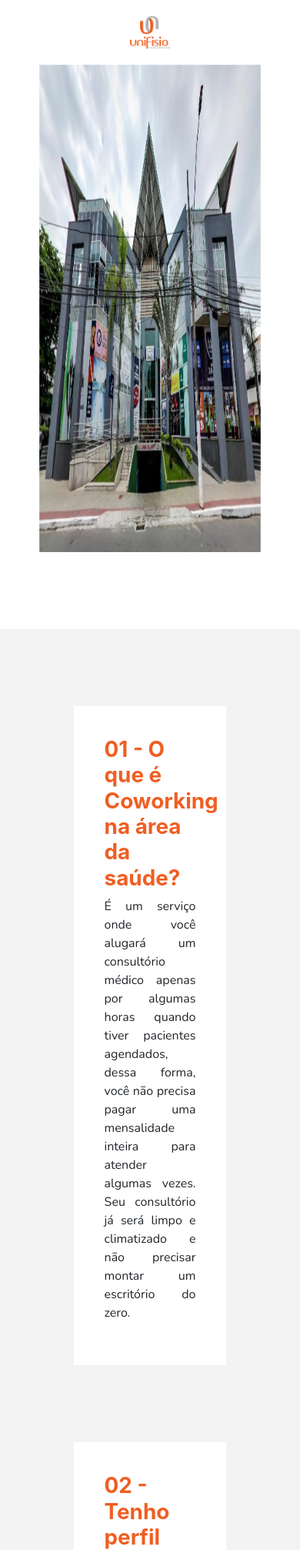
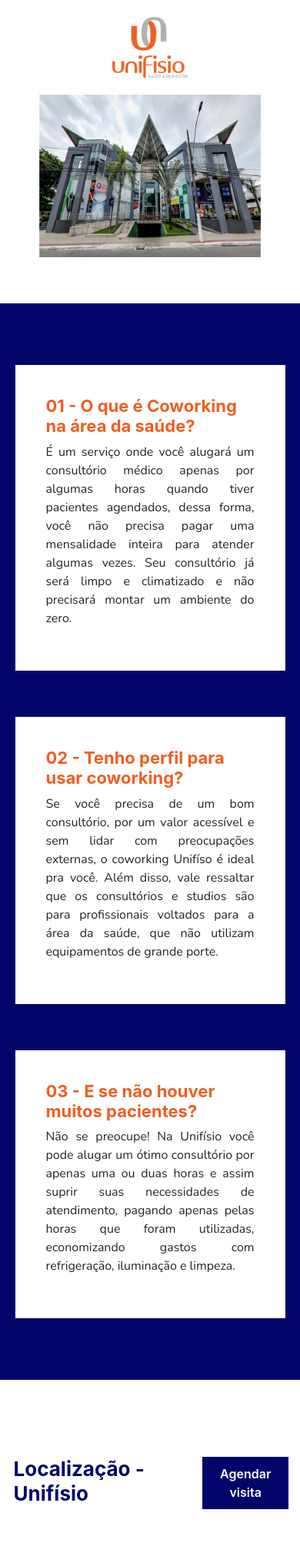
Before and after one commit to BDPorganization/unifisio, a PHP site: page /src/views/paginaInicial.html in a window 390 px wide. Shown: the part 169-2182 px from the top of the page at 77% size. Run offline with PHP 8.4, Linux system fonts and the light colour scheme; some libraries are stand-ins or nearby versions.

Commit message:
comit final do index responsivo

```diff
--- a/public/css/index.css
+++ b/public/css/index.css
@@ -1,54 +1,44 @@
 @import url('../css/style.css');
 
-.pagina-inicial{
-    width: 100%;
-    padding-bottom: 100px;
-    display: flex;
-    justify-content: center;
-    align-items: center;
-    flex-wrap: wrap;
-}
-.pagina-inicial > h1{
-    color: #009de0;
-    font-weight: 700;
-    font-size: 48px;
-}
-.pagina-inicial > div{
-    width: 100%;
-    display: flex;
-    flex-wrap: wrap;
-    align-items: center;
-    justify-content: center;
-}
-.imagem-shopping{
-    width: 20%;
-    height: 20%;
-    margin: 20px 0px;
-}
-.div-explicacao{
-    width: 100%;
-    padding: 50px 0px;
-    display: flex;
-    flex-wrap: wrap;
-    align-items: center;
-    justify-content: center;
-    background-color: #f3f3f3;
+.pagina-inicial{ width: 100%;padding-bottom: 100px;display: flex;justify-content: center;align-items: center;flex-wrap: wrap;}
+.pagina-inicial > h1{color: #009de0;font-weight: 700;font-size: 48px;}
+.pagina-inicial > div{width: 100%;display: flex;flex-wrap: wrap;align-items: center;justify-content: center;}
+.imagem-logo-index{width: 20%;height: 20%;margin: 20px 0px;}
+.div-explicacao{width: 100%;padding: 50px 0px;display: flex;flex-wrap: wrap;align-items: center;justify-content: center;background-color: #f3f3f3;}
+.div-explicacao div{width: 60%;padding: 60px 80px;margin: 30px 0px;background-color: #fff;}
+.div-explicacao h1{font-weight: 700;color: #f05e22; font-size: 36px;}
+.div-explicacao p{text-align: justify;font-weight: 500;font-family: nunito;}
+.div-localizacao{background-color:#fff;display:flex;justify-content:space-evenly;flex-wrap:wrap;width:100%;padding:100px 0px;color:#01056a;}
+.div-localizacao-titulo{width: 100%;display: flex;justify-content: center;flex-wrap: wrap;color: #01056a;margin-bottom: 70px;}
+.div-localizacao-titulo h1{font-weight: 700;width: 30%;}
+.div-localizacao-titulo button{padding: 20px 35px;border: none;font-size: 18px;font-weight: 600;color: #fff;background-color: #01056a;}
+.div-localizacao-titulo > div{width: 40%;text-align: end;}
+.div-localizacao p{font-size: 18px;margin: 12px 0px;color:rgb(79, 79, 79, 0.7);}
+.div-localizacao p i{font-size: 20px;margin: 12px 0px;color:#01056a;margin-right: 10px;}
+.carrosel-index{width: 75%;}
+
+@media screen and (min-width: 600px) and (max-width: 1020px) {
+    .imagem-logo-index{width: 35%;height: 5%;margin: 20px 0px;}
+    .div-explicacao{padding: 10px 0px;}
+    .div-explicacao h1{font-weight: 700;font-size: 24px;}
+    .div-explicacao div{width: 90%;padding: 40px;margin: 30px 0px;}
+    .div-localizacao-titulo h1{font-weight: 700;width: 56%; margin: 0px 15px;}
+    .div-localizacao-titulo button{padding: 10px 25px;font-size: 16px;}
+    .div-localizacao-titulo > div{width: 35%;text-align: end;padding: 0px 15px;}
+    .carrosel-index{width: 85%;}
+    iframe{margin: 0px 20px 20px 20px;}
 }
 
-.div-explicacao  div{
-    width: 51%;
-    padding: 40px;
-    margin: 50px 0px;
-    background-color: #fff;
+@media screen and (max-width: 600px) {
+    .imagem-logo-index{width: 38%;height: 5%;margin: 20px 0px;}
+    .pagina-inicial{padding-bottom: 60px;}
+    .div-explicacao{background-color: #01056a;}
+    .div-explicacao h1{font-weight: 700;color: #f05e22;font-size: 22px;}
+    .div-explicacao div{width: 90%;padding: 40px;margin: 30px 0px;background-color: #fff;}
+    .div-localizacao-titulo h1{font-weight: 700;width: 56%; margin: 0px 15px; font-size: 26px;}
+    .div-localizacao-titulo button{padding: 10px 15px;font-size: 16px;}
+    .div-localizacao-titulo > div{width: 35%;text-align: end;padding: 0px 12px;}
+    .carrosel-index{width: 100%; height: 25vh;}
+    .localizacao-texto{margin-left: 20px;}
+    iframe{margin: 0px 20px 20px 20px;}
 }
-
-.div-explicacao h1{
-    font-weight: 700;
-    color: #f05e22;
-}
-
-.div-explicacao p{
-    text-align: justify;
-    font-weight: 500;
-    font-family: nunito;
-}
--- a/public/css/style.css
+++ b/public/css/style.css
@@ -156,13 +156,6 @@ body{
 .text-coworking p{
     font-size: 17px;
 }
-.div-coworking div button{
-    font-size: 18px;
-    margin-top: 15px;
-    font-weight: 600;
-    margin-left: 50%;
-    padding: 5px 20px;
-}
 .div-informacoes-empresa{
     height: 70vh;
     width: 100%;
@@ -234,51 +227,7 @@ body{
     font-weight: 600;
 }
 
-.div-localizacao{
-    background-color: #fff;
-    display: flex;
-    justify-content: space-evenly;
-    flex-wrap: wrap;
-    text-align: start;
-    width: 100%;
-    padding: 100px 0px;
-    color: #01056a;
-}
-.div-localizacao-titulo{
-    width: 100%;
-    display: flex;
-    justify-content: center;
-    flex-wrap: wrap;
-    color: #01056a;
-    margin-bottom: 50px;
-}
-.div-localizacao-titulo h1{
-    font-weight: 700;
-    width: 30%;
-}
-.div-localizacao-titulo button{
-    padding: 20px 35px;
-    border: none;
-    font-size: 18px;
-    font-weight: 600;
-    color: #fff;
-    background-color: #01056a;
-}
-.div-localizacao-titulo > div{
-    width: 40%;
-    text-align: end;
-}
-.div-localizacao p{
-    font-size: 18px;
-    margin: 12px 0px;
-    color:rgb(79, 79, 79, 0.7);
-}
-.div-localizacao p i{
-    font-size: 20px;
-    margin: 12px 0px;
-    color:#01056a;
-    margin-right: 10px;
-}
+
 
 /*login*/
 .div-externa-login{
@@ -418,7 +367,7 @@ li{
     font-size: 12px;
 }
 .footer img{
-    width: 100px;
+    width: 150px;
     height: 100px;
 }
 
--- a/src/views/paginaInicial.html
+++ b/src/views/paginaInicial.html
@@ -13,7 +13,7 @@
 
     <!-- Css externo -->
     <link rel="stylesheet" href="../../public/css/index.css">
-    <title>Contato - Unifisio</title>
+    <title>Home - Unifisio</title>
 </head>
 <body>
 
@@ -79,10 +79,11 @@
     <section>
         <div class="pagina-inicial">
             <div>
-                <img class="imagem-shopping" src="../../public/img/logo_png.png" alt="">
+                <img class="imagem-logo-index" src="../../public/img/logo_png.png" alt="">
             </div>
-            <div style="height: 75vh;">
-                <div id="carouselExampleSlidesOnly" class="carousel slide h-100" data-bs-ride="carousel" style="width: 74%;">
+            <div class="carrosel-index">
+                <div id="carouselExampleSlidesOnly" class="carousel slide h-100" data-bs-ride="carousel"
+                style="width: 74%;">
                     <div class="carousel-inner h-100">
                         <div class="carousel-item active h-100">
                             <img src="../../public/img/shopping.jpg" class="d-block w-100 h-100" alt="...">
@@ -95,31 +96,54 @@
         <div class="div-explicacao">
             <div>
                 <h1>01 - O que é Coworking na área da saúde?</h1>
-                <p>É um serviço onde você alugará um consultório médico apenas por algumas horas quando tiver pacientes agendados, dessa forma, você não precisa pagar uma mensalidade inteira para atender algumas vezes. Seu consultório já será limpo e climatizado e não precisar montar um escritório do zero.
+                <p>É um serviço onde você alugará um consultório médico apenas por algumas horas quando tiver pacientes agendados, dessa forma, você não precisa pagar uma mensalidade inteira para atender algumas vezes. Seu consultório já será limpo e climatizado e não precisará montar um ambiente do zero.
                 </p>
             </div>
             <div>
                 <h1>02 - Tenho perfil para usar coworking?</h1>
-                <p>Se você precisa de um bom consultório, por um valor acessível e sem lidar com preocupações externas, o coworking Unifíso é ideal pra você. Além disso, vale ressaltar que os consultórios e studios são para profissionais voltados para a área da saúde, que não utilizem equipamentos de grande porte. </p>
+                <p>Se você precisa de um bom consultório, por um valor acessível e sem lidar com preocupações externas, o coworking Unifíso é ideal pra você. Além disso, vale ressaltar que os consultórios e studios são para profissionais voltados para a área da saúde, que não utilizam equipamentos de grande porte. </p>
 
             </div>
             <div>
                 <h1>03 - E se não houver muitos pacientes?</h1>
-                <p>Não se preocupe! Na Unifísio você pode alugar um ótimo consultório por apenas uma ou duas horas e assim suprir suas necessidades de atendimento, pagando apenas pelas horas que foram utilizadas.</p>
+                <p>Não se preocupe! Na Unifísio você pode alugar um ótimo consultório por apenas uma ou duas horas e assim suprir suas necessidades de atendimento, pagando apenas pelas horas que foram utilizadas, economizando gastos com refrigeração, iluminação e limpeza.</p>
             </div>
         </div>
 
         <div class="div-localizacao">
             <div class="div-localizacao-titulo">
                 <h1>Localização - Unifísio</h1>
-                <div><button>Agendar visita</button></div>
+                <div><button type="button" data-bs-toggle="collapse" data-bs-target="#collapseExample" aria-expanded="false" aria-controls="collapseExample">Agendar visita</button></div>
             </div>
+
+            <div class="collapse w-100" id="collapseExample" style="justify-content: center; margin-bottom: 50px;">
+                <div class="card card-body m-auto" style="width: 60%;">
+                    <form>
+                        <div class="row">
+                            <div class="mb-3 col-sm-6">
+                                <label for="exampleInputEmail1" class="form-label">Nome completo: </label>
+                                <input type="text" class="form-control" id="exampleInputEmail1" aria-describedby="emailHelp">
+                            </div>
+                            <div class="mb-3 col-sm-6">
+                                <label for="exampleInputEmail1" class="form-label">Celular: </label>
+                                <input type="text" class="form-control" id="exampleInputEmail1" aria-describedby="emailHelp">
+                            </div>
+                        </div>
+                        <div class="mb-3">
+                            <label for="exampleInputPassword1" class="form-label">Mensagem: </label>
+                            <textarea type="password" class="form-control" id="exampleInputPassword1"></textarea>
+                        </div>
+                        <p class="text-danger">As visitas são agendadas sempre aos sábados de manhã. Entraremos em contato para confirmar a data e o horário.</p>
+                        <button type="submit" class="btn btn-primary ml-auto mr-0">Enviar pedido</button>
+                    </form>
+                </div>
+            </div>
+
             <iframe src="https://www.google.com/maps/embed?pb=!1m18!1m12!1m3!1d3742.5001640255646!2d-40.29536494919331!3d-20.279554286342226!2m3!1f0!2f0!3f0!3m2!1i1024!2i768!4f13.1!3m3!1m2!1s0xb8199e4c8c17db%3A0xee5b59535434cd97!2sUnifisio%20Sa%C3%BAde%20%26%20Bem%20Estar!5e0!3m2!1spt-BR!2sbr!4v1671653564524!5m2!1spt-BR!2sbr" width="600" height="400" style="border:0;" allowfullscreen="" loading="lazy" referrerpolicy="no-referrer-when-downgrade"></iframe>
 
-            <div>
+            <div class="localizacao-texto">
                 <h1 style="font-weight: 700;">Estamos em Vitória.</h1>
                 <div>
-
                     <p><i class="fa-solid fa-store"></i> Shopping Victoria Mall - Mata da Praia.</p>
                     <p><i class="fa-solid fa-car"></i> Estacionamento gratuito para você e seus pacientes.</p>
                     <p><i class="fa-solid fa-person-walking"></i> Local movimentado e com seguranças 24hrs.</p>
```
Also changed, not shown: index.html (+1 -19 lines).
